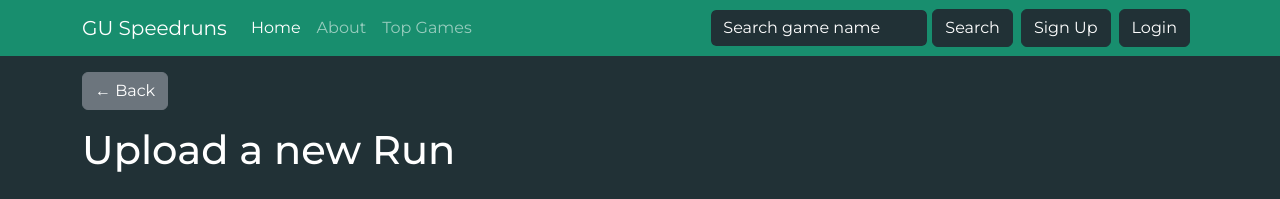
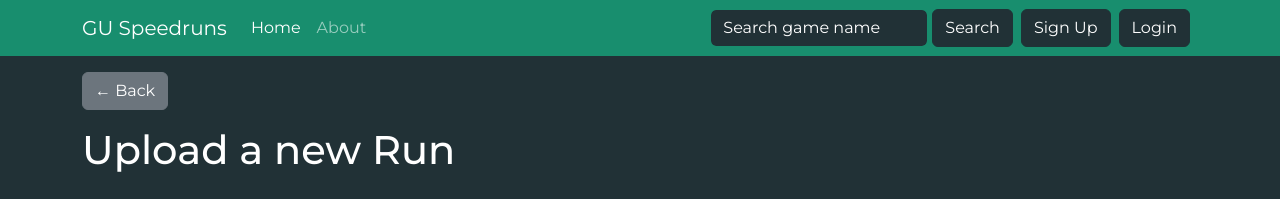
Before and after one commit to JasperHayes/WAD9E, a Django app: page /GUSpeedruns/game/1/add-run/ in a window 1280 px wide. Shown: the top 199 px of the page. Run offline with Django 3.2, Linux system fonts and the light colour scheme.

Commit message:
removing top game dropdown

```diff
--- a/templates/GUSpeedruns/base.html
+++ b/templates/GUSpeedruns/base.html
@@ -34,14 +34,7 @@
                         <a class="nav-link" href="{% url 'GUSpeedruns:about' %}">About</a>
                     </li>
 
-                    <li class="nav-item dropdown">
-                        <a class="nav-link dropdown-toggler" href="#" id="navbarDropdown" role="button" data-bs-toggle="dropdown" aria-expanded="false">Top Games</a>
-                        <ul class="dropdown-menu" aria-labelledby="navbarDropdown">
-                            <li><a class="dropdown-item" href="#">Game1</a></li>
-                            <li><a class="dropdown-item" href="#">Game2</a></li>
-                        </ul>
-                    </li>
-                </ul>
+                  </ul>
 
                 <div class="d-flex ms-auto">
                     <form method="get" action="{% url 'GUSpeedruns:homepage' %}" class="d-flex" role="search">
```
